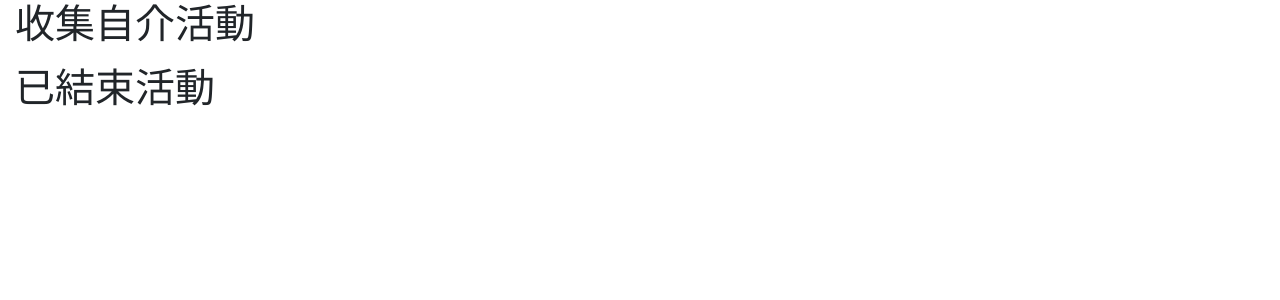
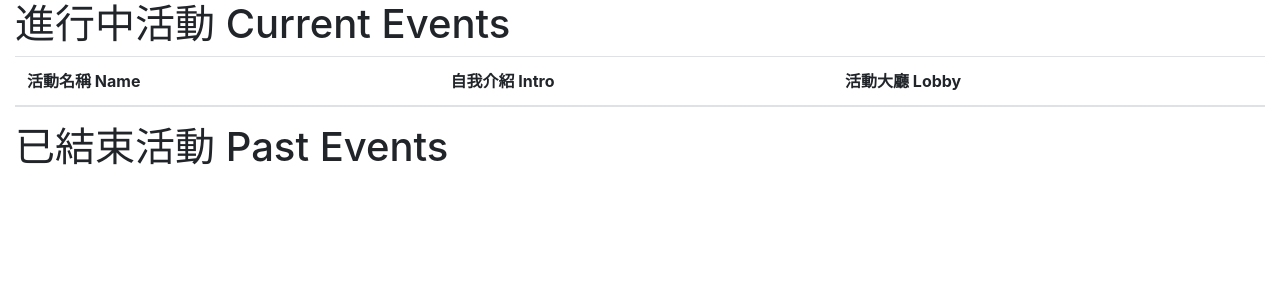
Before and after one commit to g0v/g0v-intro, a PHP site: the page made by webdata/views/index/index.phtml in a window 1280 px wide. Shown: the part 56-356 px from the top of the page. Run offline with PHP 8.4, Linux system fonts and the light colour scheme; the template is opened without the code that fills it, so the values that code supplies are empty.

Commit message:
add meet page in index

```diff
--- a/webdata/views/index/index.phtml
+++ b/webdata/views/index/index.phtml
@@ -1,11 +1,24 @@
 <?= $this->partial('common/header.phtml', $this) ?>
-<h1>收集自介活動</h1>
-<ul>
-<?php foreach (Event::search(arraY('status' => 0)) as $event) { ?>
-<li><a href="/event/show/<?= $event->id ?>"><?= $this->escape($event->name) ?></a></li>
-<?php } ?>
-</ul>
-<h1>已結束活動</h1>
+<h1>進行中活動 Current Events</h1>
+<table class="table">
+    <thead>
+        <tr>
+            <th>活動名稱 Name</th>
+            <th>自我介紹 Intro</th>
+            <th>活動大廳 Lobby</th>
+
+    </thead>
+    <tbody>
+    <?php foreach (Event::search(arraY('status' => 0)) as $event) { ?>
+    <tr>
+        <td><?= $this->escape($event->name) ?></td>
+        <td><a href="/event/show/<?= $event->id ?>"><?= count(Intro::search(array('event' => $event->id))) ?></a></td>
+        <td><a href="/meet/show/<?= $event->id ?>">Lobby</a></td>
+    </tr>
+    <?php } ?>
+    </tbody>
+</table>
+<h1>已結束活動 Past Events</h1>
 <ul>
 <?php foreach (Event::search(arraY('status' => 1)) as $event) { ?>
 <li><a href="/event/show/<?= $event->id ?>"><?= $this->escape($event->name) ?></a></li>
```
